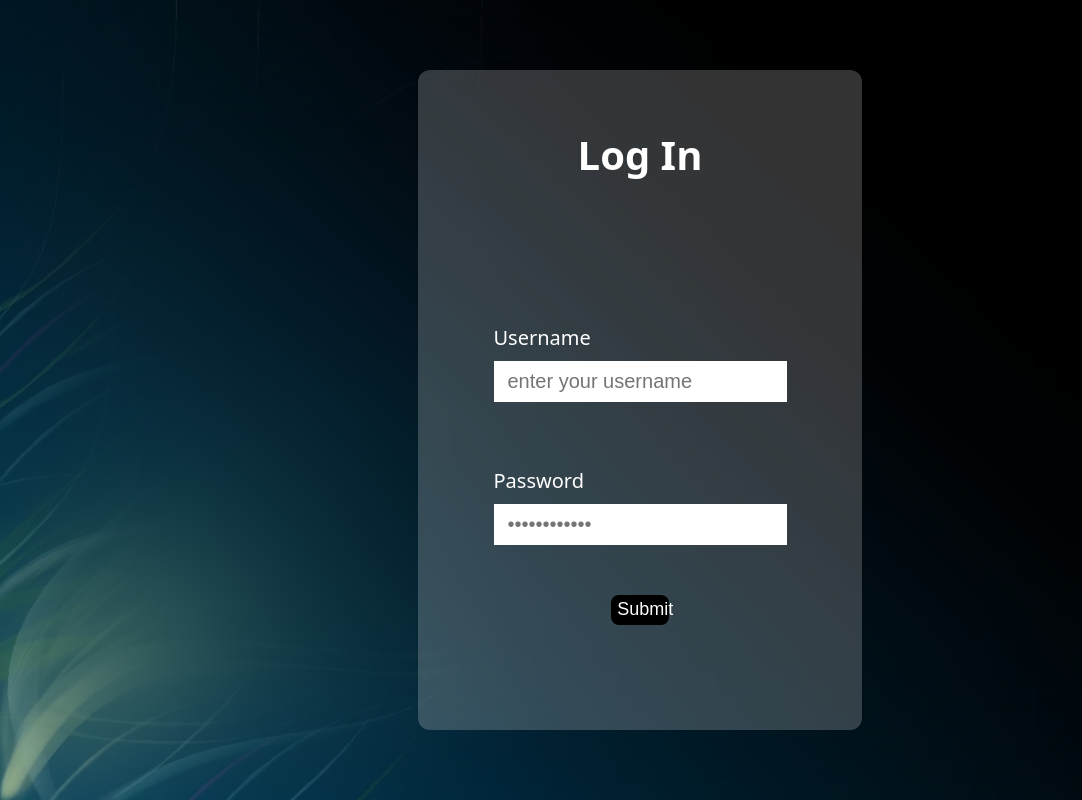
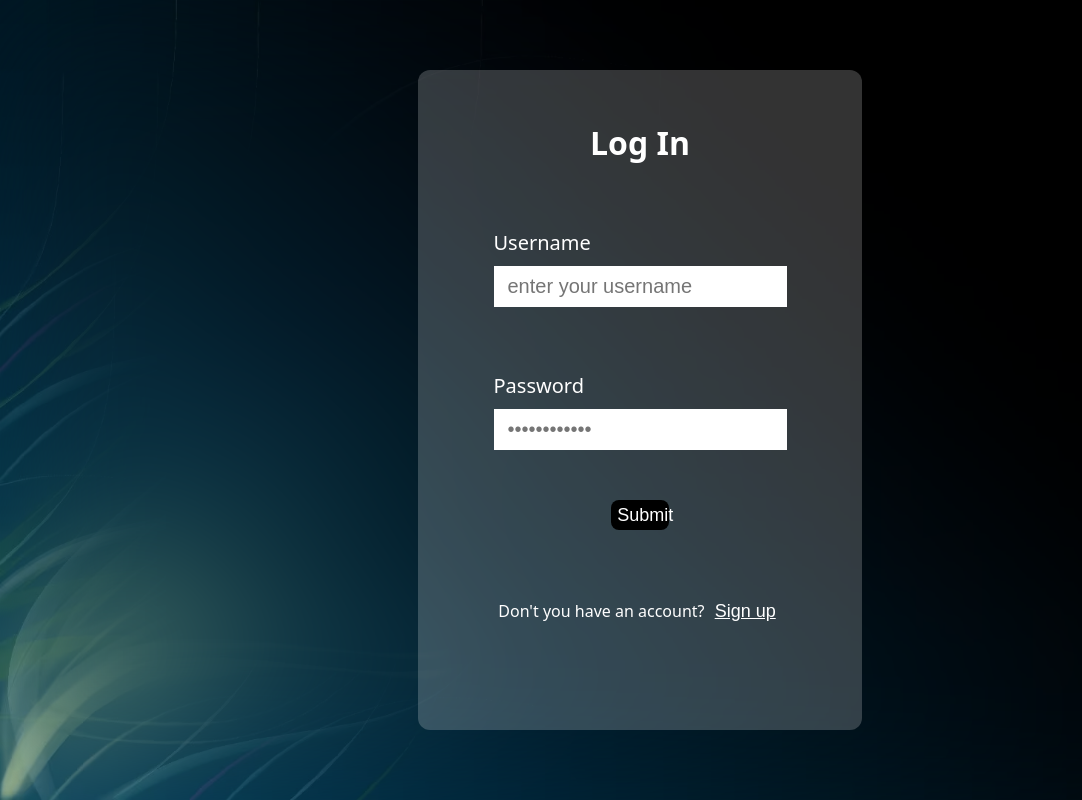
Before and after one commit to ManuelCabral98/web_sockets_api_front, a React (Vite) app: page / in a window 1280 px wide. Shown: the whole page, without its empty margins (0-1082 px from the left). Built offline with nearby package versions, Linux system fonts and the light colour scheme; no server answers.

Commit message:
chore: improve login & register fields validation and changes in CSS

```diff
--- a/src/App.css
+++ b/src/App.css
@@ -8,3 +8,43 @@
     /* set background with blur filter */
     backdrop-filter: blur(75px);
 }
+
+.link-button {
+    height: 30px;
+    border: none;
+    font-size: 18px;
+    cursor: pointer;
+    text-decoration: underline;
+    background-color: transparent;
+    color: white;
+}
+
+.forms {
+    /* variables */
+    --bg-transparent: rgba(255, 255, 255, 0.2);
+    background-color: var(--bg-transparent);
+    padding: 30px;
+    color: #ffffff;
+    width: 30%;
+    height: 75vh;
+    display: flex;
+    flex-direction: column;
+    gap: 50px 0;
+    align-items: center;
+    border-radius: 12px;
+}
+
+.button {
+    width: 15%;
+    height: 30px;
+    background-color: var(--primary);
+    border: none;
+    border-radius: 8px;
+    color: white;
+    font-size: 18px;
+    cursor: pointer;
+}
+
+.title {
+    margin-bottom: -50px;
+}
--- a/src/App.jsx
+++ b/src/App.jsx
@@ -1,6 +1,7 @@
 import './App.css'
 import { useState, useEffect } from 'react'
 import LoginForm from './components/LoginForm'
+import RegisterForm from './components/RegisterForm'
 
 const USER = 'username'
 
@@ -10,6 +11,8 @@ function App() {
     const savedUser = localStorage.getItem(USER)
     return savedUser ? JSON.parse(savedUser) : null
   })
+  // manage which screen to show: login or register
+  const [screen, setScreen] = useState('login')
 
   // runs after every render and only when 'user' changes (also on first render)
    useEffect(() => {
@@ -31,15 +34,19 @@ function App() {
     setUser(null)
   }
 
+  // variable 'content' decides what users will see on their screen
+  let content
+  if (user) {
+    content = <h1>Bienvenido</h1>
+  } else if (screen == 'register') {
+    content = <RegisterForm onToGoLogin={() => setScreen('login')}/>
+  } else if (screen == 'login') {
+    content = <LoginForm onToGoRegister={() => setScreen('register')} onLogin={handleLogin}/>
+  }
+
   return (
     <main className='app'>
-      {user ? (
-        <h1>Bienvenido</h1>)
-         : (
-         <LoginForm onLogin={handleLogin}/>
-      )}
-
-
+      {content}
     </main>
   )
 }
--- a/src/components/LoginForm.css
+++ b/src/components/LoginForm.css
@@ -1,34 +1,6 @@
-.login-form {
-    /* variables */
-    --bg-transparent: rgba(255, 255, 255, 0.2);
-
-    background-color: var(--bg-transparent);
-    padding: 30px;
-    color: #ffffff;
-    width: 30%;
-    height: 75vh;
-    display: flex;
-    flex-direction: column;
-    gap: 50px 0;
-    align-items: center;
-    border-radius: 12px;
-
-}
-
 .login-form h1 {
     color: white;
     font-size: 40px;
-}
-
-.button {
-    width: 15%;
-    height: 30px;
-    background-color: var(--primary);
-    border: none;
-    border-radius: 8px;
-    color: white;
-    font-size: 18px;
-    cursor: pointer;
 }
 
 .button:hover {
--- a/src/components/LoginForm.jsx
+++ b/src/components/LoginForm.jsx
@@ -2,22 +2,18 @@ import './LoginForm.css'
 import { useState } from 'react';
 import InputField from './InputField';
 import { login } from '../services/authService';
+import { validate } from '../utilities/validators';
 
-function LoginForm( {onLogin} ) {
+function LoginForm( {onLogin, onToGoRegister} ) {
     const [username, setUsername] = useState('')
     const [password, setPassword] = useState('')
     const [error, setError] = useState('')
 
-    function validate() {
-        if (username.trim() === '') return 'Missing username field!'
-        if (password === '') return 'Missing password field!'
-        return ''
-    }
-
     async function handleSubmit(event) {
         event.preventDefault() // avoid default browser behavior of reloading the web when a form is submitted
 
-        const validationError = validate()
+        const data = {username: username, password: password}
+        const validationError = validate(data)
         if (validationError) {
             setError(validationError)
             return
@@ -39,9 +35,9 @@ function LoginForm( {onLogin} ) {
 
 
     return(
-        <form className="login-form" onSubmit={handleSubmit}>
+        <form className="forms" onSubmit={handleSubmit}>
 
-            <h1>Log In</h1>
+            <h1 className='title'>Log In</h1>
 
             <div>
                 <InputField
@@ -68,6 +64,13 @@ function LoginForm( {onLogin} ) {
                 Submit
             </button>
 
+            <p className='paragraph'>
+                Don't you have an account?{' '}
+                <button type='button' className='link-button' onClick={onToGoRegister}>
+                    Sign up
+                </button>
+            </p>
+
         </form>
     )
 
--- a/src/components/RegisterForm.jsx
+++ b/src/components/RegisterForm.jsx
@@ -1,12 +1,22 @@
 import './RegisterForm.css'
 import InputField from './InputField';
+import { useState } from 'react';
+import { validate } from '../utilities/validators';
 
-function RegisterForm() {
+function RegisterForm( {onToGoLogin} ) {
+    const [newUsername, setNewUsername] = useState('')
+    const [newPassword, setNewPassword] = useState('')
+    const [newPasswordAgain, setNewPasswordAgain] = useState('')
+
+    async function handleRegister(event) {
+        event.preventDefault()
 
 
+    }
+
     return (
-        <form>
-            <h1>Sign Up</h1>
+        <form className='forms' onSubmit={handleRegister}>
+            <h1 className='title'>Sign Up</h1>
             <div>
                 <InputField
                 labelContent={'Create a username'}
@@ -21,7 +31,23 @@ function RegisterForm() {
                 value={newPassword}
                 onChangeValue={setNewPassword}
                 />
+                <InputField
+                labelContent={'Enter your password again'}
+                placeholder={'••••••••••••'}
+                type={'password'}
+                value={newPasswordAgain}
+                onChangeValue={setNewPasswordAgain}
+                />
             </div>
+
+            <button type='submit' className='button'>Register</button>
+
+            <p>
+                Already have an account?{' '}
+                <button type='button' className='link-button' onClick={onToGoLogin}>
+                    Log in
+                </button>
+            </p>
         </form>
     )
 }
--- /dev/null
+++ b/src/utilities/validators.js
@@ -0,0 +1,12 @@
+// handle validation if fields are empty
+export function validate(data) {
+    for (const [key, value] of Object.entries(data)) {
+        if (value.trim() ===  '') return messageValidation(key)
+    }
+    return ''
+}
+
+// creates and return the message if any field is empty
+function messageValidation(field) {
+    return `Error! ${field} field is missing.`
+}
```
